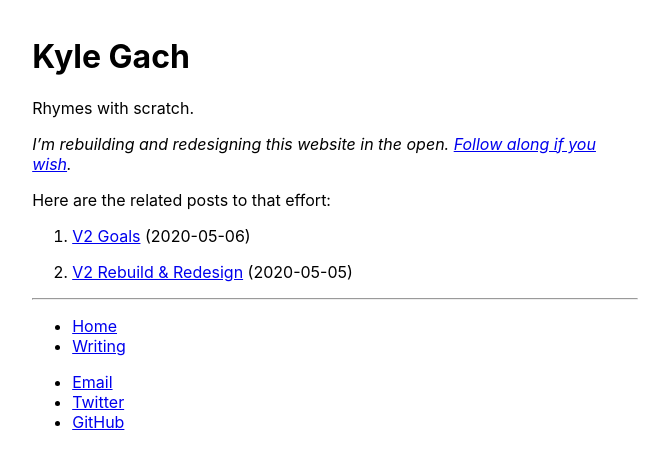
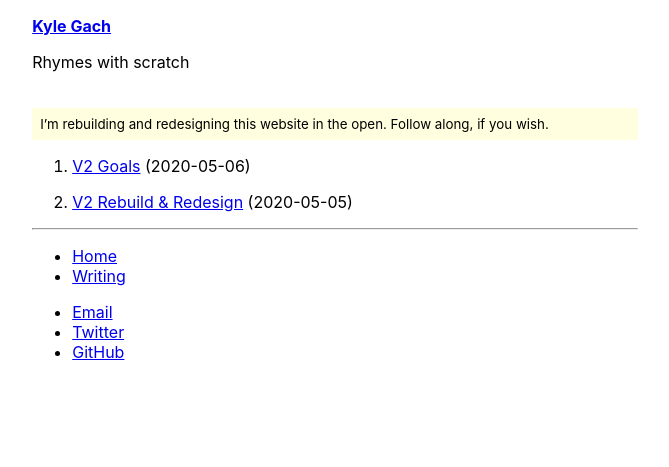
Before and after one commit to kylegach/kylegach.com, an Eleventy site: page src/index.md in a window 1280 px wide. Shown: the whole page, without its empty margins (305-974 px from the left). Built offline with nearby package versions, Linux system fonts and the light colour scheme; Eleventy itself is replaced by a stand-in of ours; files that its build step writes are made by us from their sources; what markdown-it-task-lists would draw is missing.

Commit message:
Add site header w/ banner; update home page

```diff
--- a/src/_includes/layouts/base.njk
+++ b/src/_includes/layouts/base.njk
@@ -1,5 +1,7 @@
 {% set siteName = 'Kyle Gach' %}
 {% set pageTitle = title + ' • ' + siteName if title else siteName %}
+
+{% set isHome = page.url === '/' %}
 
 <!DOCTYPE html>
 <html lang="en">
@@ -11,7 +13,21 @@
   <link href="/styles/site.css" rel="stylesheet">
 </head>
 <body>
-  {{content | safe}}
+  {% if not isHome %}
+    <p style="background:lightyellow; font-size:smaller; margin-top:0; padding:0.5rem">I’m rebuilding and redesigning this website in the open. <a href="/writing">Follow along, if you wish.</a></p>
+  {% endif %}
+
+  <header>
+    <nav>
+      <a href="/"><strong>Kyle Gach</strong></a>
+    </nav>
+    {% if isHome %}
+      <p>Rhymes with scratch</p>
+    {% endif %}
+    <br />
+  </header>
+
+  {{ content | safe }}
 
   <hr />
   <footer>
--- a/src/index.md
+++ b/src/index.md
@@ -2,13 +2,7 @@
 layout: layouts/base
 ---
 
-# Kyle Gach
-
-Rhymes with scratch.
-
-_I'm rebuilding and redesigning this website in the open. [Follow along if you wish](https://github.com/kylegach/kylegach.com)._
-
-Here are the related posts to that effort:
+<p style="background:lightyellow; font-size:smaller; margin:0; padding:0.5rem">I’m rebuilding and redesigning this website in the open. Follow along, if you wish.</p>
 
 {% if collections.v2.length %}
   {% assign items = collections.v2 | reverse %}
```
